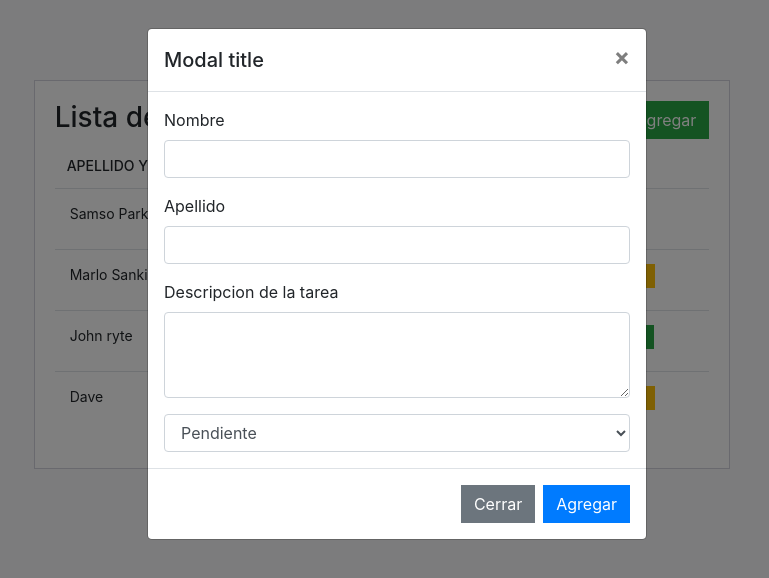
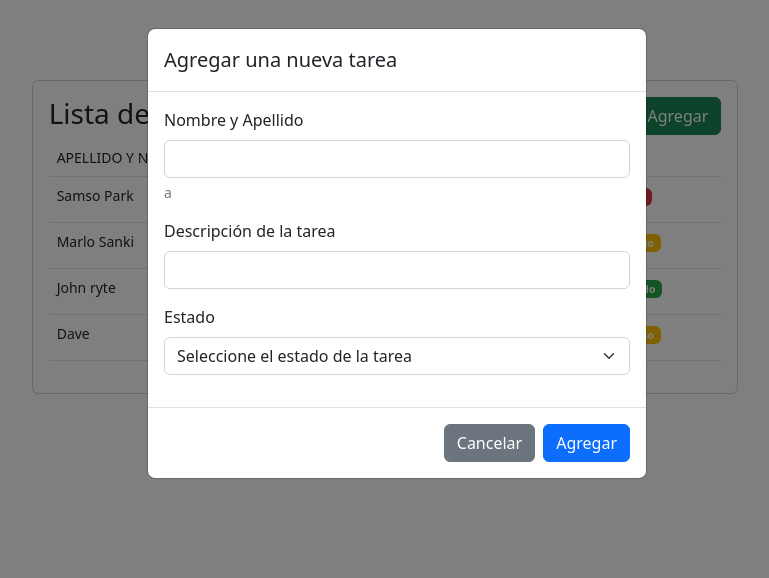
Before and after one commit to florvillalba21/ejercicio-tareas, a plain HTML site: page index.html in a window 1280 px wide. Both pictures are taken after a click on the button "Agregar". Shown: the whole page, without its empty margins (243-1012 px from the left). Drawn offline with nearby package versions, Linux system fonts and the light colour scheme.

Commit message:
actualizacion

```diff
--- a/index.html
+++ b/index.html
@@ -1,15 +1,20 @@
 <!doctype html>
 <html lang="en">
+
 <head>
     <!-- Required meta tags -->
     <meta charset="utf-8">
     <meta name="viewport" content="width=device-width, initial-scale=1, shrink-to-fit=no">
 
     <!-- Bootstrap CSS -->
-    <link rel="stylesheet" href="https://stackpath.bootstrapcdn.com/bootstrap/4.4.1/css/bootstrap.min.css" integrity="sha384-Vkoo8x4CGsO3+Hhxv8T/Q5PaXtkKtu6ug5TOeNV6gBiFeWPGFN9MuhOf23Q9Ifjh" crossorigin="anonymous">
+    <link rel="stylesheet" href="https://stackpath.bootstrapcdn.com/bootstrap/4.4.1/css/bootstrap.min.css"
+        integrity="sha384-Vkoo8x4CGsO3+Hhxv8T/Q5PaXtkKtu6ug5TOeNV6gBiFeWPGFN9MuhOf23Q9Ifjh" crossorigin="anonymous">
     <link rel="stylesheet" href="style.css">
+    <link href="https://cdn.jsdelivr.net/npm/bootstrap@5.2.0-beta1/dist/css/bootstrap.min.css" rel="stylesheet" integrity="sha384-0evHe/X+R7YkIZDRvuzKMRqM+OrBnVFBL6DOitfPri4tjfHxaWutUpFmBp4vmVor" crossorigin="anonymous">
+
     <title>Lista de Tareas</title>
 </head>
+
 <body>
     <div class="page-content page-container" id="page-content">
         <div class="padding">
@@ -19,50 +24,47 @@
                         <div class="card-body">
                             <div class="row">
                                 <div class="col-md-8">
-                                    <h3 >Lista de Tareas</h3>
+                                    <h3>Lista de Tareas</h3>
                                 </div>
-                                <div class="col-md-4 text-right">
-                                    <!-- Boton del modal -->
-                                    <button type="button" class="btn btn-success" data-toggle="modal" data-target="#exampleModal">
-                                        Agregar
-                                    </button>
-
+                                <div class="col-md-4 text-right"> <button id="agregar" data-bs-toggle="modal"
+                                        data-bs-target="#staticBackdrop" class="btn btn-success">Agregar</button> </div>
+                            </div>
                             <!-- Modal -->
-                                    <div class="modal fade" id="exampleModal" tabindex="-1" role="dialog" aria-labelledby="exampleModalLabel" aria-hidden="true">
-                                        <div class="modal-dialog" role="document">
+                            <div class="modal fade" id="staticBackdrop" data-bs-backdrop="static"
+                                data-bs-keyboard="false" tabindex="-1" aria-labelledby="staticBackdropLabel"
+                                aria-hidden="true">
+                                <div class="modal-dialog">
                                     <div class="modal-content">
                                         <div class="modal-header">
-                                            <h5 class="modal-title" id="exampleModalLabel">Modal title</h5>
-                                            <button type="button" class="close" data-dismiss="modal" aria-label="Close">
-                                                <span aria-hidden="true">&times;</span>
-                                            </button>
+                                            <h5 class="modal-title" id="staticBackdropLabel">Agregar una nueva tarea</h5>
                                         </div>
-                                            <div class="modal-body" style="text-align: left;">
+                                        <div class="modal-body">
                                             <form>
-                                                    <div class="form-group">
-                                                      <label for="exampleInputEmail1">Nombre</label>
-                                                      <input type="text" class="form-control" id="inputNombre" aria-describedby="emailHelp">
+                                                <div class="mb-3">
+                                                  <label for="nya" class="form-label">Nombre y Apellido</label>
+                                                  <input type="text" class="form-control" id="nya" aria-describedby="emailHelp">
+                                                  <div id="nyaHelp" class="form-text">a</div>
                                                 </div>
-                                                    <div class="form-group">
-                                                        <label for="exampleInputEmail1">Apellido</label>
-                                                        <input type="text" class="form-control" id="inputApellido" aria-describedby="emailHelp">
+                                                <div class="mb-3">
+                                                  <label for="descripcionTarea" class="form-label">Descripción de la tarea</label>
+                                                  <input type="text" class="form-control" id="descTarea">
                                                 </div>
-                                                    <div class="form-group">
-                                                        <label for="exampleFormControlTextarea1">Descripcion de la tarea</label>
-                                                        <textarea class="form-control" id="inputDescripcion" rows="3"></textarea>
+                                                <div class="mb-3">
+                                                  <label for="estado" class="form-label" >Estado </label><br>
+                                                  <select class="form-select"  name="estadoTarea" id="estadoTarea">
+                                                      <option value="null">Seleccione el estado de la tarea</option>
+                                                      <option value="Pendiente">Pendiente</option>
+                                                      <option value="En proceso">En proceso</option>
+                                                      <option value="Completado">Completado</option>
+                                                  </select>
                                                 </div>
-                                                    <select class="form-control">
-                                                        <option>Pendiente</option>
-                                                        <option>En progreso</option>
-                                                        <option>Completado</option>
-                                                    </select>
+
                                               </form>
                                         </div>
                                         <div class="modal-footer">
-                                            <button type="button" class="btn btn-secondary" data-dismiss="modal">Cerrar</button>
+                                            <button type="button" class="btn btn-secondary"
+                                                data-bs-dismiss="modal">Cancelar</button>
                                             <button type="button" class="btn btn-primary">Agregar</button>
-                                            </div>
-                                        </div>
                                         </div>
                                     </div>
                                 </div>
@@ -76,7 +78,7 @@
                                             <th>Estado</th>
                                         </tr>
                                     </thead>
-                                    <tbody class="info">
+                                    <tbody>
                                         <tr>
                                             <td>Samso Park</td>
                                             <td>Conectar a la BD</td>
@@ -109,8 +111,16 @@
 
     <!-- Optional JavaScript -->
     <!-- jQuery first, then Popper.js, then Bootstrap JS -->
-    <script src="https://code.jquery.com/jquery-3.4.1.slim.min.js" integrity="sha384-J6qa4849blE2+poT4WnyKhv5vZF5SrPo0iEjwBvKU7imGFAV0wwj1yYfoRSJoZ+n" crossorigin="anonymous"></script>
-    <script src="https://cdn.jsdelivr.net/npm/popper.js@1.16.0/dist/umd/popper.min.js" integrity="sha384-Q6E9RHvbIyZFJoft+2mJbHaEWldlvI9IOYy5n3zV9zzTtmI3UksdQRVvoxMfooAo" crossorigin="anonymous"></script>
-    <script src="https://stackpath.bootstrapcdn.com/bootstrap/4.4.1/js/bootstrap.min.js" integrity="sha384-wfSDF2E50Y2D1uUdj0O3uMBJnjuUD4Ih7YwaYd1iqfktj0Uod8GCExl3Og8ifwB6" crossorigin="anonymous"></script>
+    <script src="https://code.jquery.com/jquery-3.4.1.slim.min.js"
+        integrity="sha384-J6qa4849blE2+poT4WnyKhv5vZF5SrPo0iEjwBvKU7imGFAV0wwj1yYfoRSJoZ+n" crossorigin="anonymous">
+    </script>
+    <script src="https://cdn.jsdelivr.net/npm/popper.js@1.16.0/dist/umd/popper.min.js"
+        integrity="sha384-Q6E9RHvbIyZFJoft+2mJbHaEWldlvI9IOYy5n3zV9zzTtmI3UksdQRVvoxMfooAo" crossorigin="anonymous">
+    </script>
+    <script src="https://stackpath.bootstrapcdn.com/bootstrap/4.4.1/js/bootstrap.min.js"
+        integrity="sha384-wfSDF2E50Y2D1uUdj0O3uMBJnjuUD4Ih7YwaYd1iqfktj0Uod8GCExl3Og8ifwB6" crossorigin="anonymous">
+    </script>
+    <script src="https://cdn.jsdelivr.net/npm/bootstrap@5.2.0-beta1/dist/js/bootstrap.bundle.min.js"></script>
 </body>
+
 </html>
```
Also changed, not shown: tareas.js (+18 -2 lines). Lines whose indentation alone changed are shown as unchanged.
